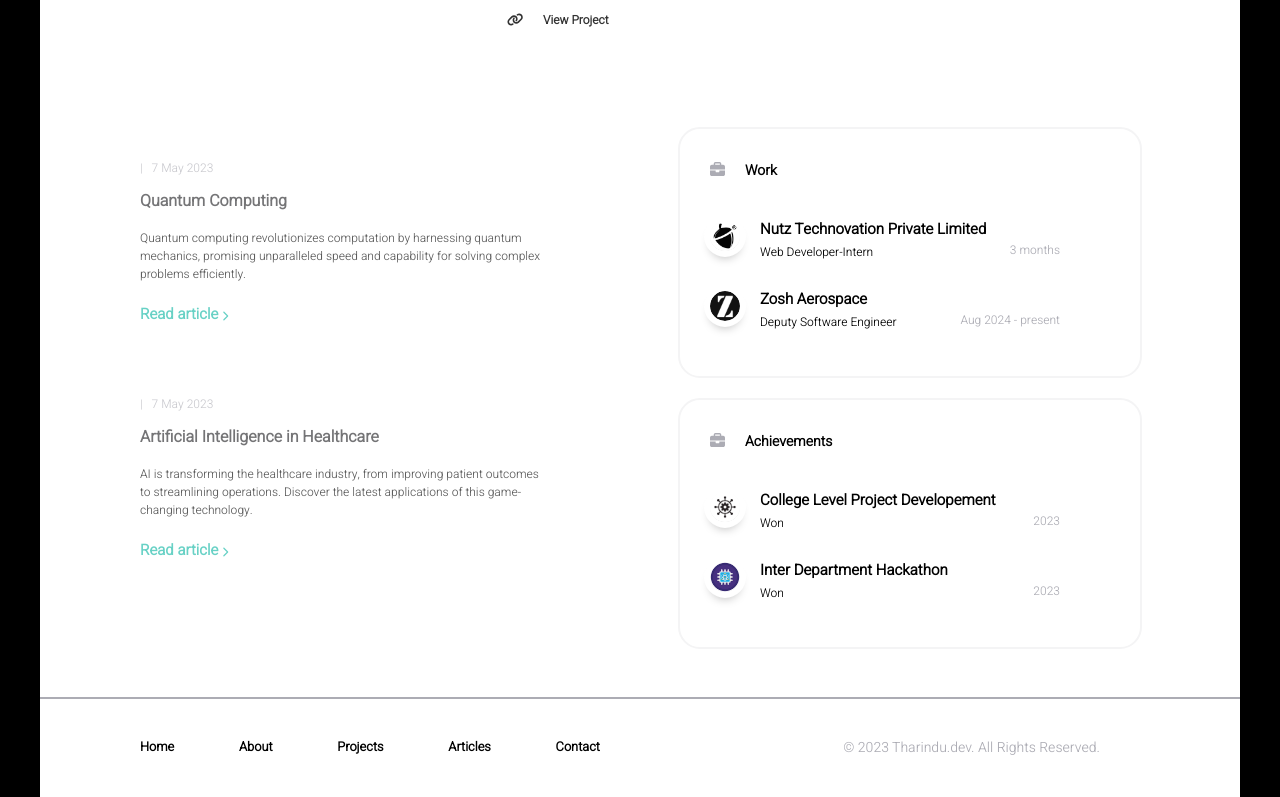
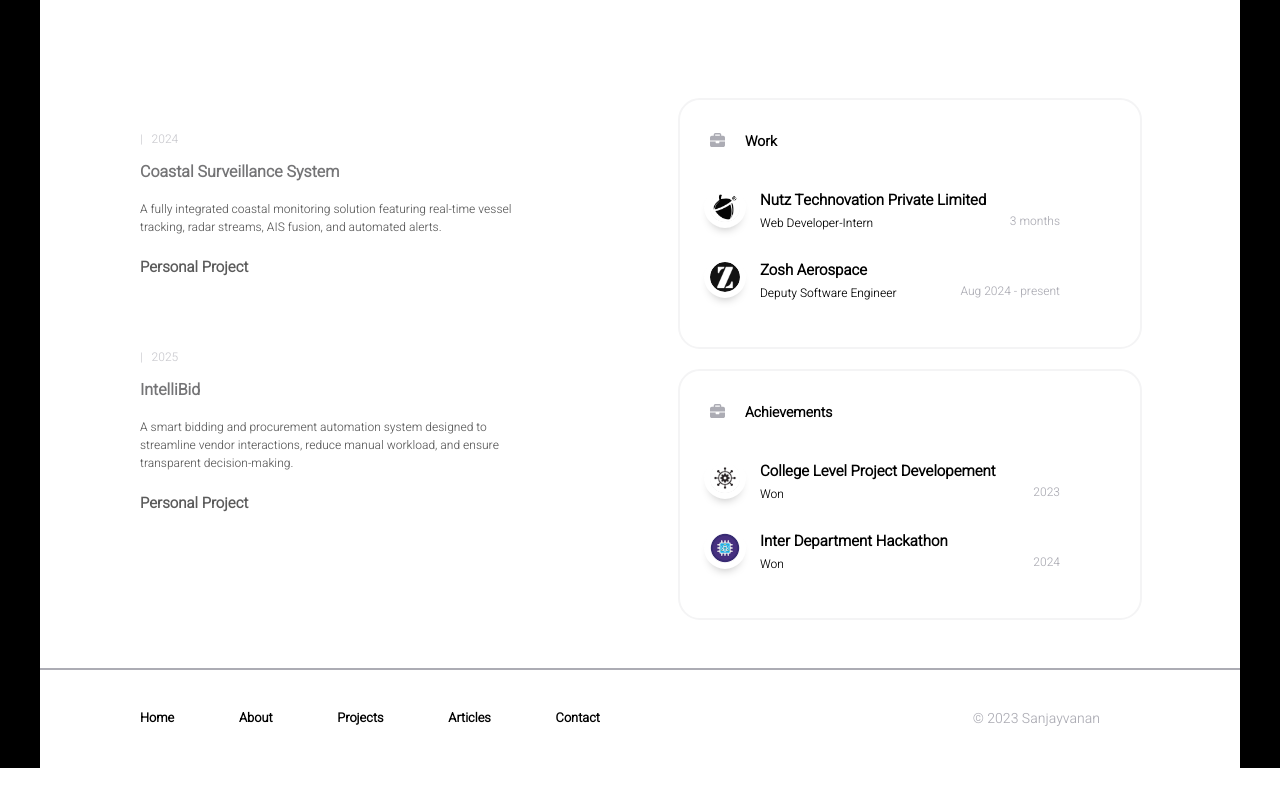
Before and after one commit to sanjayvanan/Portfolio, a React (Create React App) app: page / in a window 1280 px wide. Shown: the part 1552-2349 px from the top of the page. After the commit the page ends 2320 px from the top, so only its background shows below. Built offline with nearby package versions, Linux system fonts and the light colour scheme.

Commit message:
Refactor code structure for improved readability and maintainability

```diff
--- a/src/components/common/footer.jsx
+++ b/src/components/common/footer.jsx
@@ -29,7 +29,7 @@ const Footer = () => {
 
 				<div className="footer-credits">
 					<div className="footer-credits-text">
-						© 2023 Tharindu.dev. All Rights Reserved.
+						© 2023 Sanjayvanan
 					</div>
 				</div>
 			</div>
--- a/src/components/homepage/article.jsx
+++ b/src/components/homepage/article.jsx
@@ -1,37 +1,34 @@
 import React from "react";
-import { Link } from "react-router-dom";
-
-import { FontAwesomeIcon } from "@fortawesome/react-fontawesome";
-import { faChevronRight } from "@fortawesome/free-solid-svg-icons";
-
+import { useNavigate } from "react-router-dom";
 import "./styles/article.css";
 
 const Article = (props) => {
     const { title, description, date, link } = props;
+    const navigate = useNavigate();
 
     return (
-		<React.Fragment>
-			<div className="homepage-article">
+        <>
+            <div
+                className="homepage-article clickable-article"
+                onClick={() => navigate(link)}
+            >
                 <div className="homepage-article-content">
                     <div className="homepage-article-date">
                         |&nbsp;&nbsp;&nbsp;{date}
                     </div>
+
                     <div className="homepage-article-title">{title}</div>
+
                     <div className="homepage-article-description">
                         {description}
                     </div>
-					<div className="homepage-article-link">
-						<Link to={link}>
-							Read article{" "}
-							<FontAwesomeIcon
-								style={{ fontSize: "10px" }}
-								icon={faChevronRight}
-							/>
-						</Link>
+
+                    <div className="homepage-article-link achievement-label">
+                        Personal Project
                     </div>
                 </div>
             </div>
-		</React.Fragment>
+        </>
     );
 };
 
--- a/src/components/homepage/works.jsx
+++ b/src/components/homepage/works.jsx
@@ -72,7 +72,7 @@ const Works = () => {
 							<div className="work-subtitle">
 								Won
 							</div>
-							<div className="work-duration">2023</div>
+							<div className="work-duration">2024</div>
 						</div>
 					</div>
 				}
--- a/src/data/articles.js
+++ b/src/data/articles.js
@@ -1,65 +1,131 @@
 import React from "react";
 
-function article_1() {
+/* --- 1. Coastal Surveillance System (FIRST) --- */
+
+export function article_1() {
 	return {
-		date: "7 May 2023",
-		title: "Quantum Computing",
+		date: "2024",
+		title: "Coastal Surveillance System",
 		description:
-			"Quantum computing revolutionizes computation by harnessing quantum mechanics, promising unparalleled speed and capability for solving complex problems efficiently.",
+			"A fully integrated coastal monitoring solution featuring real-time vessel tracking, radar streams, AIS fusion, and automated alerts.",
+
 		keywords: [
-			"The Benefits of Cloud Computing",
-			"Tharindu",
-			"Tharindu N",
-			"Tharindu Nayanajith",
+			"Coastal Surveillance",
+			"AIS",
+			"Radar",
+			"Marine Security",
+			"Real-time Tracking"
 		],
+
 		style: `
 			.article-content {
 				display: flex;
 				flex-direction: column;
-					align-items: center;
+				gap: 20px;
+				padding: 10px 0;
 			}
 
-				.randImage {
-					align-self: center;
-					outline: 2px solid red;
+			.highlight-box {
+				padding: 14px;
+				border-left: 4px solid #4ac0ff;
+				background: #f4fbff;
+				border-radius: 6px;
 			}
 		`,
+
 		body: (
-			<React.Fragment>
+			<>
 				<div className="article-content">
-					<div className="paragraph">Content of article 1</div>
-					<img
-						src="https://picsum.photos/200/300"
-						alt="random"
-						className="randImage"
-					/>
+					<div className="paragraph">
+						We engineered a robust coastal surveillance system capable of handling
+						high-density AIS feeds, radar overlays, and multi-sensor fusion. The
+						system provides authorities with real-time situational awareness of
+						the full coastline.
 					</div>
-			</React.Fragment>
+
+					<div className="highlight-box">
+						<h3>Main Capabilities</h3>
+						<ul>
+							<li>Real-time AIS stream processing</li>
+							<li>Radar feed integration with WebGL visualization</li>
+							<li>Automatic detection of suspicious vessel behaviour</li>
+							<li>Secure multi-operator dashboard</li>
+							<li>High-speed geospatial rendering engine</li>
+						</ul>
+					</div>
+
+					<div className="paragraph">
+						The platform was engineered for reliability, even under extreme
+						sensor load, enabling fast response and enhanced coastal security.
+					</div>
+				</div>
+			</>
 		),
 	};
 }
 
-function article_2() {
+/* --- 2. IntelliBid Project --- */
+
+export function article_2() {
 	return {
-		date: "7 May 2023",
-		title: "Artificial Intelligence in Healthcare",
+		date: "2025",
+		title: "IntelliBid",
 		description:
-			"AI is transforming the healthcare industry, from improving patient outcomes to streamlining operations. Discover the latest applications of this game-changing technology.",
-		style: ``,
+			"A smart bidding and procurement automation system designed to streamline vendor interactions, reduce manual workload, and ensure transparent decision-making.",
+
 		keywords: [
-			"Artificial Intelligence in Healthcare",
-			"Tharindu",
-			"Tharindu N",
-			"Tharindu Nayanajith",
+			"IntelliBid",
+			"Procurement Automation",
+			"Tender System",
+			"Bidding Platform"
 		],
+
+		style: `
+			.article-content {
+				display: flex;
+				flex-direction: column;
+				gap: 20px;
+				padding: 10px 0;
+			}
+
+			.feature-list {
+				padding: 14px 18px;
+				background: #f6f6f6;
+				border-radius: 8px;
+			}
+		`,
+
 		body: (
-			<React.Fragment>
-				<h1>Content of article 2</h1>
-			</React.Fragment>
+			<>
+				<div className="article-content">
+					<div className="paragraph">
+						IntelliBid is a modern procurement platform built to eliminate
+						repetitive tasks, reduce administrative overhead, and automate
+						evaluation workflows. It ensures objective scoring and transparent
+						vendor engagement.
+					</div>
+
+					<div className="feature-list">
+						<h3>Core Features</h3>
+						<ul>
+							<li>Automated bid scoring engine</li>
+							<li>Vendor submission portal</li>
+							<li>Document validation and compliance checks</li>
+							<li>Role-based access control</li>
+							<li>Integrated communication and notifications</li>
+						</ul>
+					</div>
+
+					<div className="paragraph">
+						The system is optimized for accuracy, traceability, and ease of use,
+						helping organizations run large-scale procurement efficiently.
+					</div>
+				</div>
+			</>
 		),
 	};
 }
 
+/* --- EXPORT LIST --- */
 const myArticles = [article_1, article_2];
-
 export default myArticles;
```
Also changed, not shown: src/data/user.js. Lines whose indentation alone changed are shown as unchanged.
